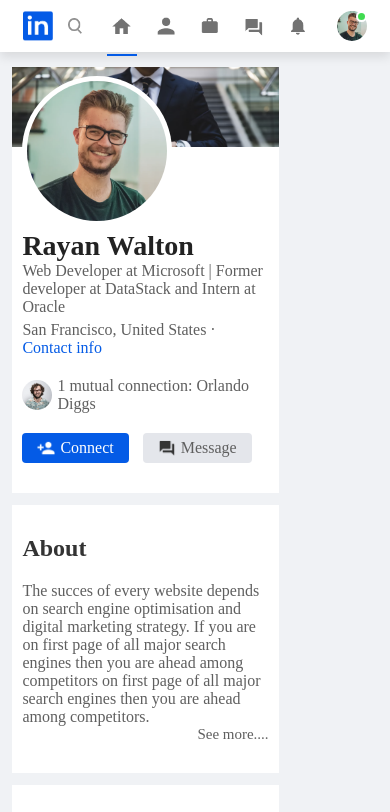
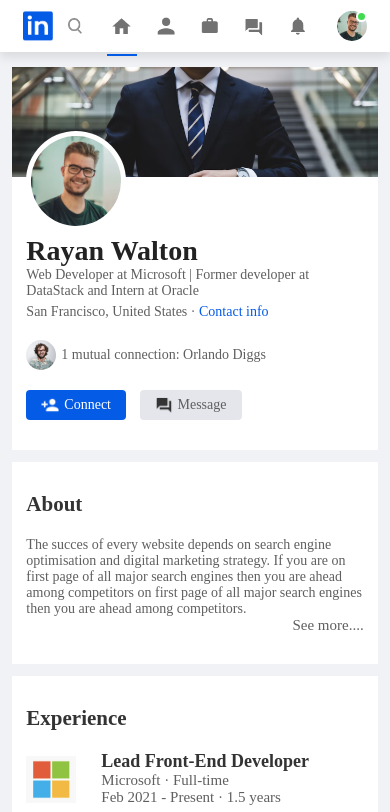
Before and after one commit to aiswarya25/Linkedin_Responsive, a plain HTML site: page profile.html in a window 390 px wide. Shown: the top 812 px of the page. Drawn offline with Linux system fonts and the light colour scheme.

Commit message:
Responsive added

```diff
--- a/style.css
+++ b/style.css
@@ -899,4 +899,28 @@ a{
     .post-activity-link img{
         margin-right: 0;
     }
+    .profile-main, .profile-sidebar{
+        flex-basis: 100%;
+
+    }
+    .profile-container{
+        font-size: 14px;
+
+    }
+    .profile-pic{
+        width: 100px;
+        margin-top: -50px;
+
+    }
+    .profile-description{
+        font-size: 14px;
+    }
+
+    #showMoreLink{
+        display: block;
+        width: fit-content;
+        margin: 10px auto;
+        font-size: 14px;
+        cursor: pointer;
+    }
 }
```
Also changed, not shown: index.html (+2 -0 lines).
